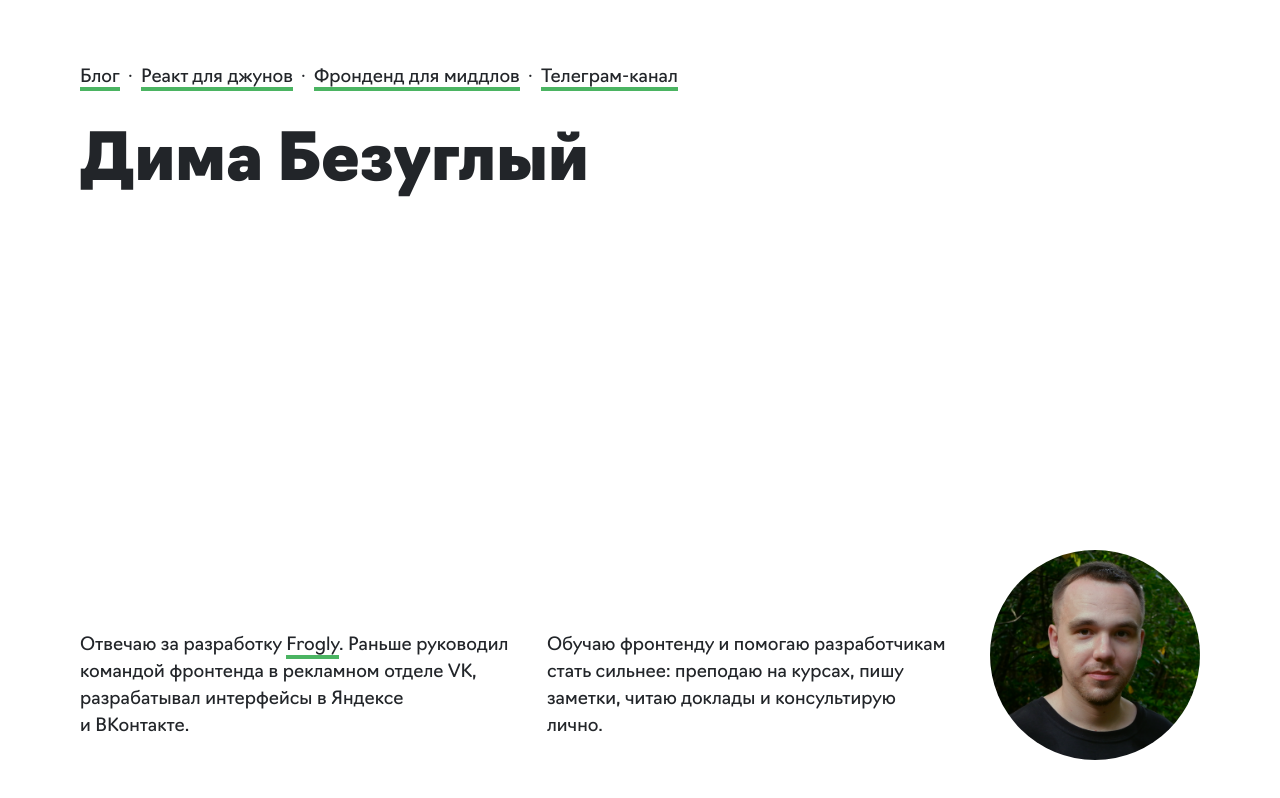
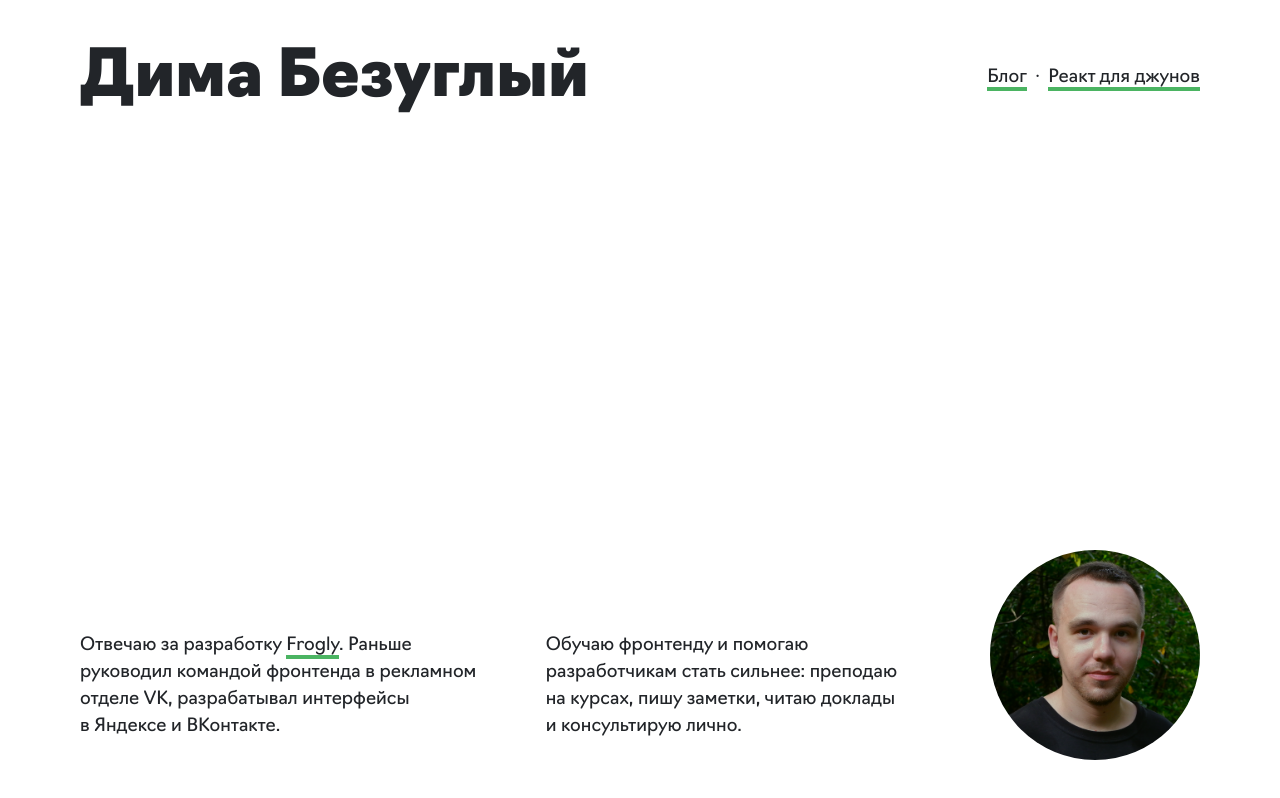
Before and after one commit to shalfey41/bezugly, a Next.js app: page / in a window 1280 px wide. Built offline with nearby package versions, Linux system fonts and the light colour scheme.

Commit message:
Убрал неиспользуемые ссылки из шапки

```diff
--- a/components/NavList/NavList.tsx
+++ b/components/NavList/NavList.tsx
@@ -40,26 +40,6 @@ export const NavList: FC<Props> = ({ className }) => {
             </a>
           </Link>
         </li>
-        <li className={style.navListItem}>
-          <a
-            className={classnames(theme.link, style.navListItemLink)}
-            href="https://karpov.courses/frontend"
-            target="_blank"
-            rel="noreferrer"
-          >
-            <span className={theme.linkUnderline}>Фронденд для миддлов</span>
-          </a>
-        </li>
-        <li className={style.navListItem}>
-          <a
-            className={classnames(theme.link, style.navListItemLink)}
-            href="https://t.me/sexy_frontend"
-            target="_blank"
-            rel="noreferrer"
-          >
-            <span className={theme.linkUnderline}>Телеграм-канал</span>
-          </a>
-        </li>
       </ul>
     </nav>
   )
--- a/styles/main-page.module.css
+++ b/styles/main-page.module.css
@@ -77,7 +77,7 @@
     }
 }
 
-@media all and (min-width: 1520px) {
+@media all and (min-width: 1220px) {
     .text {
         margin-right: 60px;
     }
```
